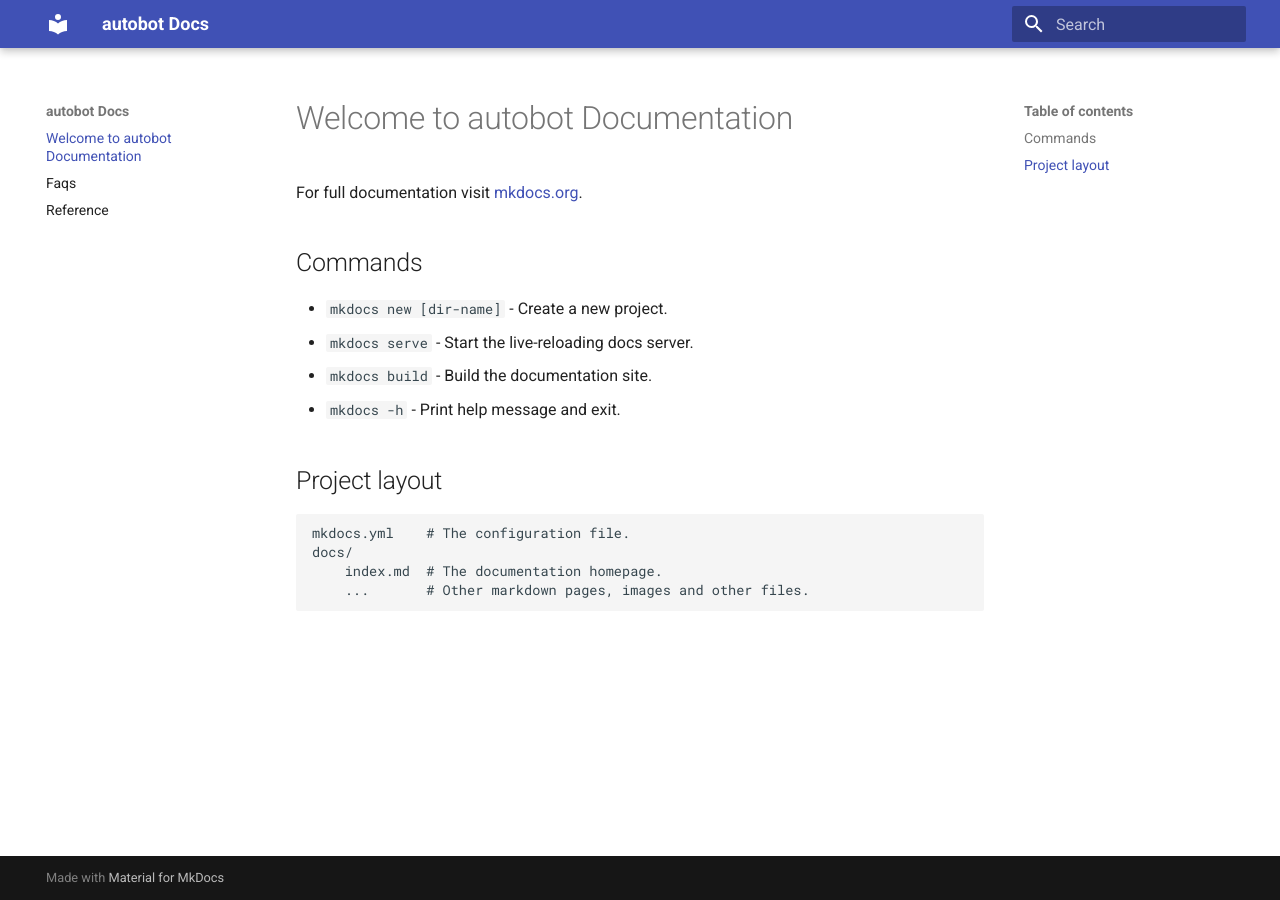
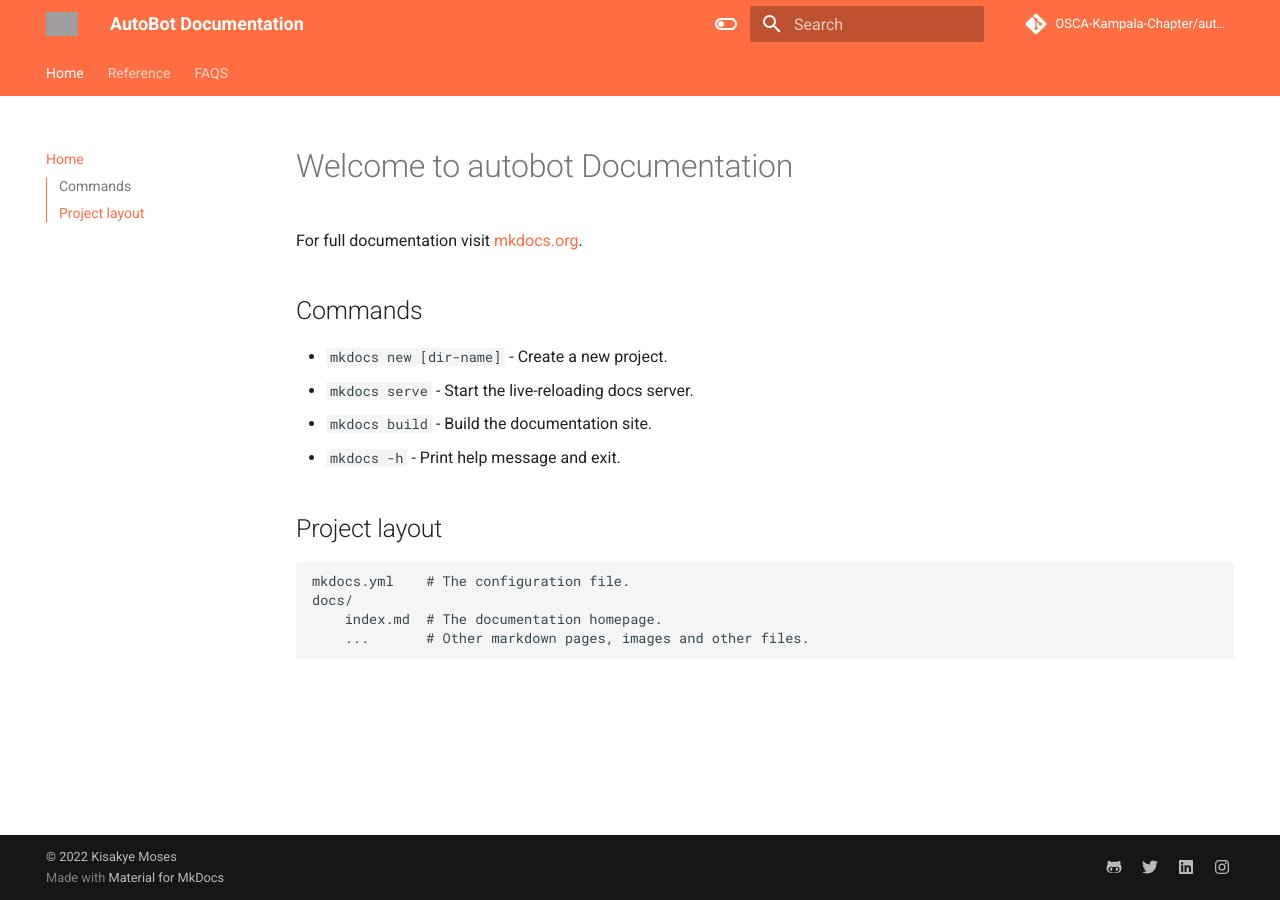
Before and after one commit to OSCA-Kampala-Chapter/autobot, an MkDocs documentation site: the page built from docs/index.md, in a window 1280 px wide. Built offline with MkDocs 1.6.1 and Material for MkDocs 9.7.7, drawn with Linux system fonts in a browser that asks for light colours; comment, search, counter and statistics services are not loaded; grey boxes are pictures that could not be loaded.

Commit message:
updated-yml-file

```diff
--- a/mkdocs.yml
+++ b/mkdocs.yml
@@ -1,4 +1,90 @@
-site_name: autobot Docs
+# AutoBot Information
+site_name: AutoBot Documentation
 
+# Configuration
 theme:
-  name: "material"
+  name: material
+  features:
+    - navigation.tabs
+    - navigation.sections
+    - toc.integrate
+    - navigation.top
+    - header.autohide #the header is automatically hidden when the user scrolls past a certain threshold, leaving more space for content. Add the following lines to mkdocs.yml:
+    - search.suggest
+    - search.share
+    - search.highlight
+  language: en
+  palette:
+    - scheme: default
+      toggle:
+        icon: material/toggle-switch-off-outline
+        name: Switch to dark mode
+      primary: deep orange
+      accent: blue
+    - scheme: slate
+      toggle:
+        icon: material/toggle-switch
+        name: Switch to light mode
+      primary: red
+      accent: blue
+  logo: assets/logo.png
+  favicon: assets/logo.png
+
+
+
+# defines the order of the markdown-
+nav:
+  - Home: index.md
+  - Reference: reference.md
+  - FAQS: faqs.md
+
+site_author: Tobais
+site_description: >-
+  DESCRIPTION
+
+# Repository
+repo_name: OSCA-Kampala-Chapter/autobot
+repo_url: https://github.com/OSCA-Kampala-Chapter/autobot
+
+# These appeal to the footer section of the file and are linked to direct following handles
+extra:
+  social:
+    - icon: fontawesome/brands/github-alt
+      link: https://github.com/OSCA-Kampala-Chapter
+    - icon: fontawesome/brands/twitter
+      link: https://twitter.com/oscakampala
+    - icon: fontawesome/brands/linkedin
+      link: https://linkedin.com/in/oscakampala
+    - icon: fontawesome/brands/instagram
+      link: https://www.instagram.com/oscakampala
+
+# These are markdown extensions: `They are used up in highliting of
+#codes and even make the page to look more cute`
+
+markdown_extensions:
+  - pymdownx.highlight:
+      anchor_linenums: true
+  - pymdownx.inlinehilite
+  - pymdownx.snippets
+  - admonition
+  - pymdownx.arithmatex:
+      generic: true
+  - footnotes
+  - pymdownx.details
+  - pymdownx.superfences
+  - pymdownx.mark
+
+  # Plugins: This is a plugin that enables the search engine
+  #in the markdown file.
+plugins:
+  - search
+
+plugins:
+  - search:
+      separator: '[\s\-\.]'
+
+
+# Copyright Section: In this section, it's almost the same as adding a copyright tag in the
+#html languange. All waht it does is to add a copyright infomation message within the footer section.
+copyright: |
+  &copy; 2022 <a href="https://github.com/OSCA-Kampala-Chapter"  target="_blank" rel="noopener">Kisakye Moses</a>
```
